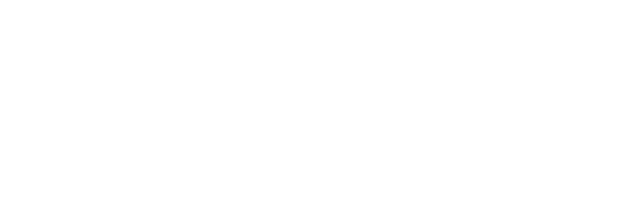
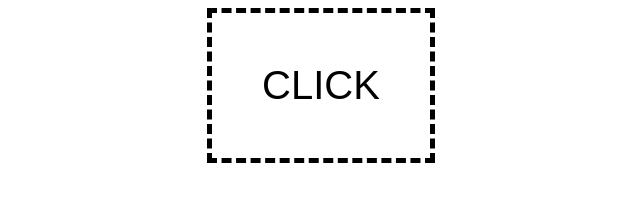
Before and after one commit to BluRedBrick/Learning-Website, a plain HTML site: page index.html in a window 1280 px wide. Shown: the whole page, without its empty margins (319-959 px from the left). Drawn offline with Linux system fonts and the light colour scheme.

Commit message:
Changed html code to add a cool looking button on the center (it does nothing)

```diff
--- a/index.html
+++ b/index.html
@@ -2,8 +2,26 @@
 <html land="en">
     <head>
         <title>Learning Website</title>
+
+        <style>
+            button {
+                background-color:transparent;
+                font-size: 40px;
+                display: block;
+                margin: 0 auto;
+                padding: 50px 50px;
+                border: 5px dashed black;
+            }
+
+            button:hover {
+                background-color: grey;
+                padding: 55px 55px;
+                border: none;
+                color: white;
+            }
+        </style>
     </head>
     <body>
-
+        <button>CLICK</button>
     </body>
 </html>
```
